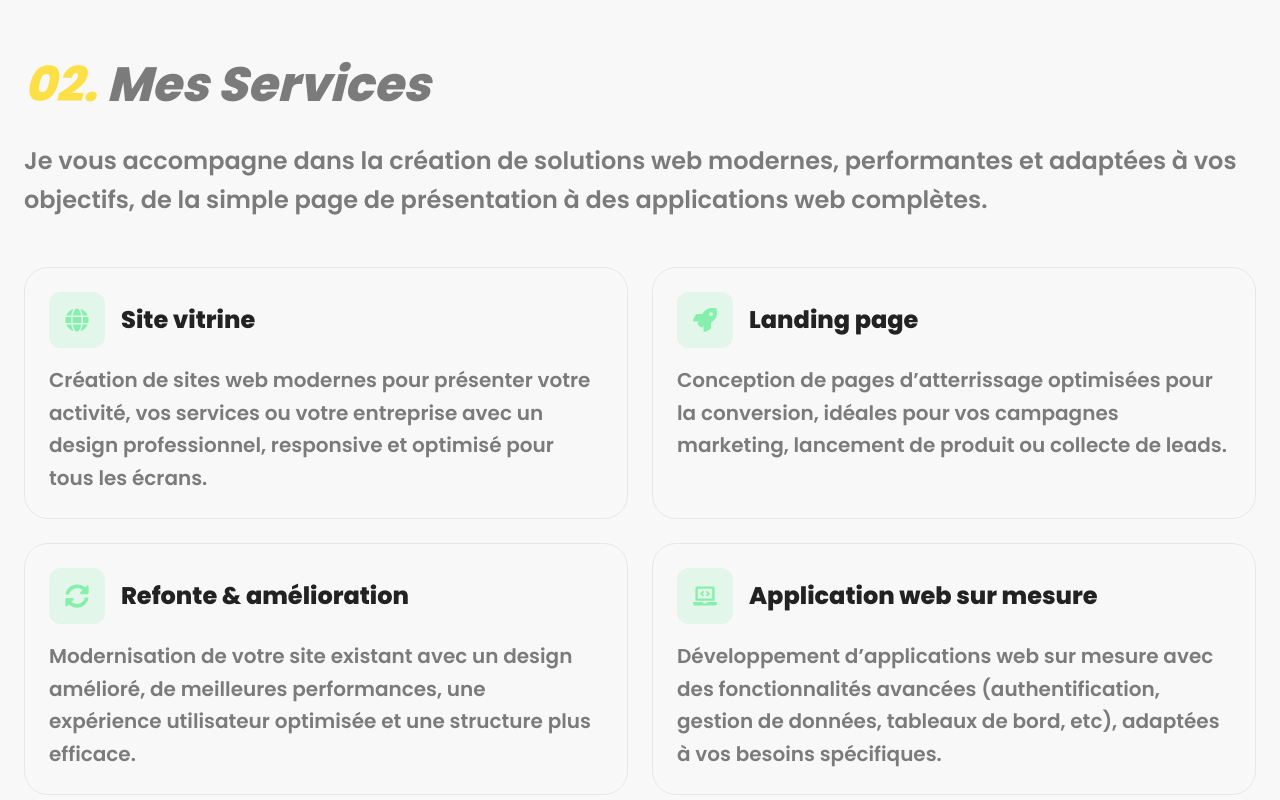
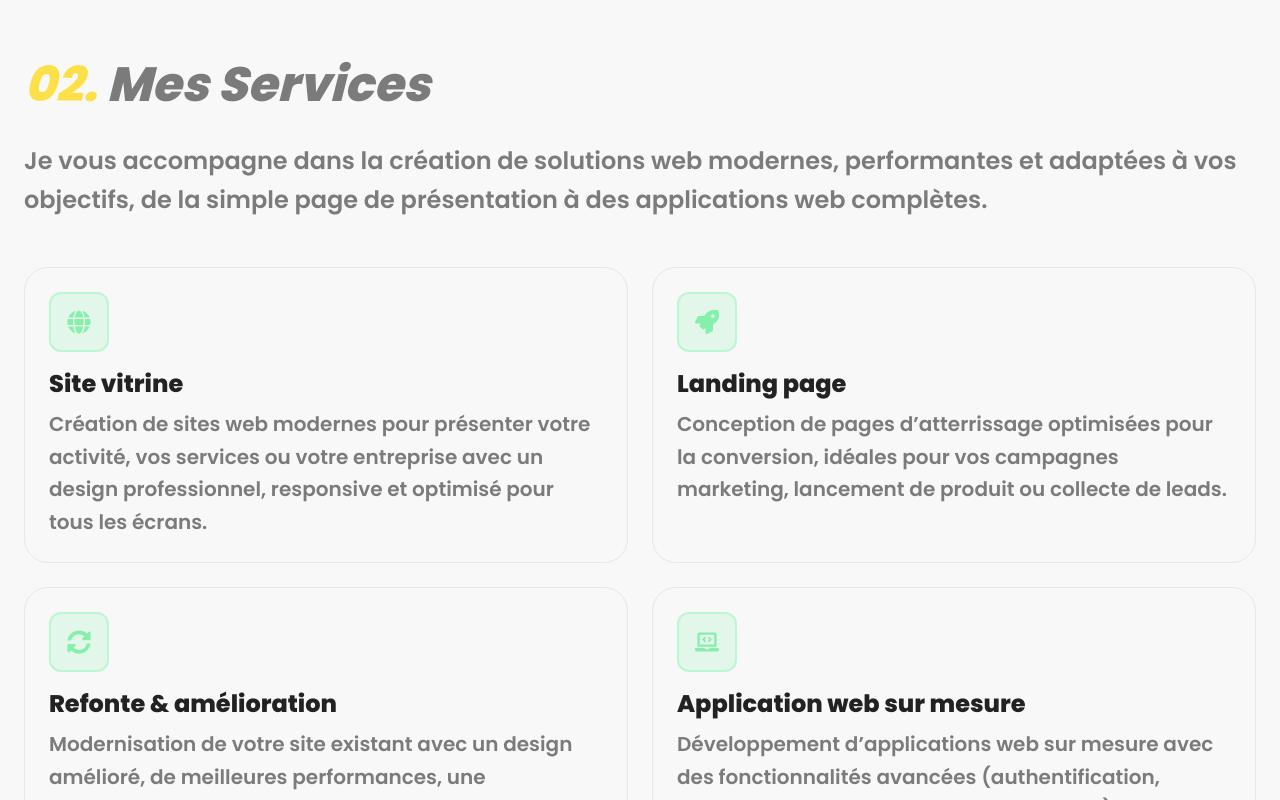
Before and after one commit to Tahiry2003/Portfolio_Tahiriniaina, a React (Vite) app: page / in a window 1280 px wide. Shown: the part 2000-2800 px from the top of the page. Built offline with nearby package versions, Linux system fonts and the light colour scheme.

Commit message:
scroll projetDetail

```diff
--- a/src/components/ProjectDetails.jsx
+++ b/src/components/ProjectDetails.jsx
@@ -2,7 +2,7 @@ import { useEffect } from "react"
 import { X } from "lucide-react"
 import { FaGithub } from "react-icons/fa"
 import { useState } from "react"
-import { ChevronLeft, ChevronRight } from "lucide-react"
+import { ChevronLeft, ChevronRight, Circle } from "lucide-react"
 
 function ProjectDetails({ project, onClose }) {
 
@@ -28,26 +28,29 @@ const prevImage = () => {
   if (!project) return null
 
   return (
-    <div className="fixed inset-0 z-50 flex items-center justify-center font-semibold">
+    <div className="fixed inset-0 z-50 flex items-center justify-center font-semibold p-2">
 
     <div
       className="absolute inset-0 bg-black/40 backdrop-blur-md"
       onClick={onClose}
     ></div>
 
-    <div className="relative bg-white/90 backdrop-blur-xl max-w-7xl w-full rounded-3xl p-6 shadow-2xl border border-gray-200">
-
+    <div className="relative bg-white/90 backdrop-blur-xl max-w-7xl w-full rounded-3xl p-6 shadow-2xl border border-gray-200 overflow-y-auto">
+      <div className="mb-2">
         <button
           onClick={onClose}
           className="absolute z-50 top-3 right-3 bg-primary p-2.5 text-white rounded-full"
         >
           <X size={18} />
         </button>
-      <div className="grid md:grid-cols-[1fr_2.5fr] gap-6 items-start">
-        <div className="space-y-3">
         <h2 className="text-xl font-bold text-primary mb-1">
           {project.title}
         </h2>
+      </div>
+
+      <div className="max-h-[90vh] overflow-y-auto">
+        <div className="grid md:grid-cols-[1fr_2.5fr] gap-6 items-start">
+          <div className="space-y-3">
 
             <div>
               <h3 className="font-semibold text-primary mb-1">
@@ -78,7 +81,7 @@ const prevImage = () => {
                     key={i}
                     className="flex items-center gap-2 text-secondary"
                   >
-                  <span className="w-2 h-2 rounded-full bg-secondary"></span>
+                    <Circle className="w-2 h-2 rounded-full bg-secondary"/>
                     {item}
                   </li>
                 ))}
@@ -157,6 +160,7 @@ const prevImage = () => {
         </div>
       </div>
     </div>
+  </div>
 )
 }
 
--- a/src/data/projects.json
+++ b/src/data/projects.json
@@ -2,7 +2,7 @@
   {
     "id": "e-participation",
     "title": "E-Participation",
-    "desc": "Doleance citoyenne | Info communale",
+    "desc": "Un site web sur mesure dédié à la soumission des doléances citoyennes et au partage d’informations communales",
     "date": "Sept 2025 - Nov 2025",
     "type": "Web",
     "img": "/projet11.png",
--- a/src/sections/Hero.jsx
+++ b/src/sections/Hero.jsx
@@ -26,7 +26,7 @@ function Hero() {
             </span>
 
             <span className="block">
-              <strong className="bg-yellow-300 text-white">Développeur Full Stack Web & Mobile</strong> Motivé et passionné, je transforme des idées en solutions digitales performantes et modernes.
+              <strong className="bg-yellow-300 text-white">Développeur Full Stack Web</strong> Motivé et passionné, je transforme des idées en solutions digitales performantes et modernes.
             </span>
           </h1>
 
--- a/src/sections/Projects.jsx
+++ b/src/sections/Projects.jsx
@@ -68,11 +68,11 @@ function Projects() {
 
               {/* CONTENT */}
               <div className="p-5 flex items-center justify-between border-t-2">
-                <div>
+                <div className="max-w-[350px]">
                   <h3 className="text-xl font-bold text-primary">
                     {p.title}
                   </h3>
-                  <p className="text-secondary text-base font-semibold">
+                  <p className="text-secondary text-base font-semibold truncate">
                     {p.desc}
                   </p>
                 </div>
--- a/src/sections/Services.jsx
+++ b/src/sections/Services.jsx
@@ -20,14 +20,13 @@ function Service() {
         <div className="grid md:grid-cols-2 gap-6">
           <div className="p-6 border border-gray-200 rounded-3xl">
             <div className="flex items-center gap-4 mb-4">
-                <div className="bg-green-300/20 text-green-300 p-4 rounded-xl text-2xl">
+                <div className="bg-green-300/20 text-green-300 p-4 border-2 border-green-200 rounded-xl text-2xl">
                     <FaGlobe />
                 </div>
-
-                <h2 className="text-2xl font-bold text-primary">
-                    Site vitrine
-                </h2>
             </div>
+            <h2 className="text-2xl font-bold text-primary mb-2">
+                Site vitrine
+            </h2>
 
             <p className="text-secondary text-xl font-semibold leading-relaxed">
                 Création de sites web modernes pour présenter votre activité,
@@ -38,14 +37,13 @@ function Service() {
 
           <div className="p-6 border border-gray-200 rounded-3xl">
             <div className="flex items-center gap-4 mb-4">
-                <div className="bg-green-300/20 text-green-300 p-4 rounded-xl text-2xl">
+                <div className="bg-green-300/20 text-green-300 p-4 border-2 border-green-200 rounded-xl text-2xl">
                     <FaRocket />
                 </div>
-
-                <h2 className="text-2xl font-bold text-primary">
-                    Landing page
-                </h2>
             </div>
+            <h2 className="text-2xl font-bold text-primary mb-2">
+                Landing page
+            </h2>
             <p className="text-secondary text-xl font-semibold leading-relaxed">
                 Conception de pages d’atterrissage optimisées pour la conversion,
                 idéales pour vos campagnes marketing, lancement de produit
@@ -55,14 +53,13 @@ function Service() {
 
           <div className="p-6 border border-gray-200 rounded-3xl">
             <div className="flex items-center gap-4 mb-4">
-                <div className="bg-green-300/20 text-green-300 p-4 rounded-xl text-2xl">
+                <div className="bg-green-300/20 text-green-300 p-4 border-2 border-green-200 rounded-xl text-2xl">
                     <FaSyncAlt />
                 </div>
-
-                <h2 className="text-2xl font-bold text-primary">
-                    Refonte & amélioration
-                </h2>
             </div>
+            <h2 className="text-2xl font-bold text-primary mb-2">
+                Refonte & amélioration
+            </h2>
             <p className="text-secondary text-xl font-semibold leading-relaxed">
                 Modernisation de votre site existant avec un design amélioré,
                 de meilleures performances, une expérience utilisateur optimisée
@@ -72,14 +69,13 @@ function Service() {
 
           <div className="p-6 border border-gray-200 rounded-3xl">
             <div className="flex items-center gap-4 mb-4">
-                <div className="bg-green-300/20 text-green-300 p-4 rounded-xl text-2xl">
+                <div className="bg-green-300/20 text-green-300 p-4 border-2 border-green-200 rounded-xl text-2xl">
                     <FaLaptopCode />
                 </div>
-
-                <h2 className="text-2xl font-bold text-primary">
-                    Application web sur mesure
-                </h2>
             </div>
+            <h2 className="text-2xl font-bold text-primary mb-2">
+                Application web sur mesure
+            </h2>
             <p className="text-secondary text-xl font-semibold leading-relaxed">
                 Développement d’applications web sur mesure avec des fonctionnalités
                 avancées (authentification, gestion de données, tableaux de bord, etc),
```
Lines whose indentation alone changed are shown as unchanged.
